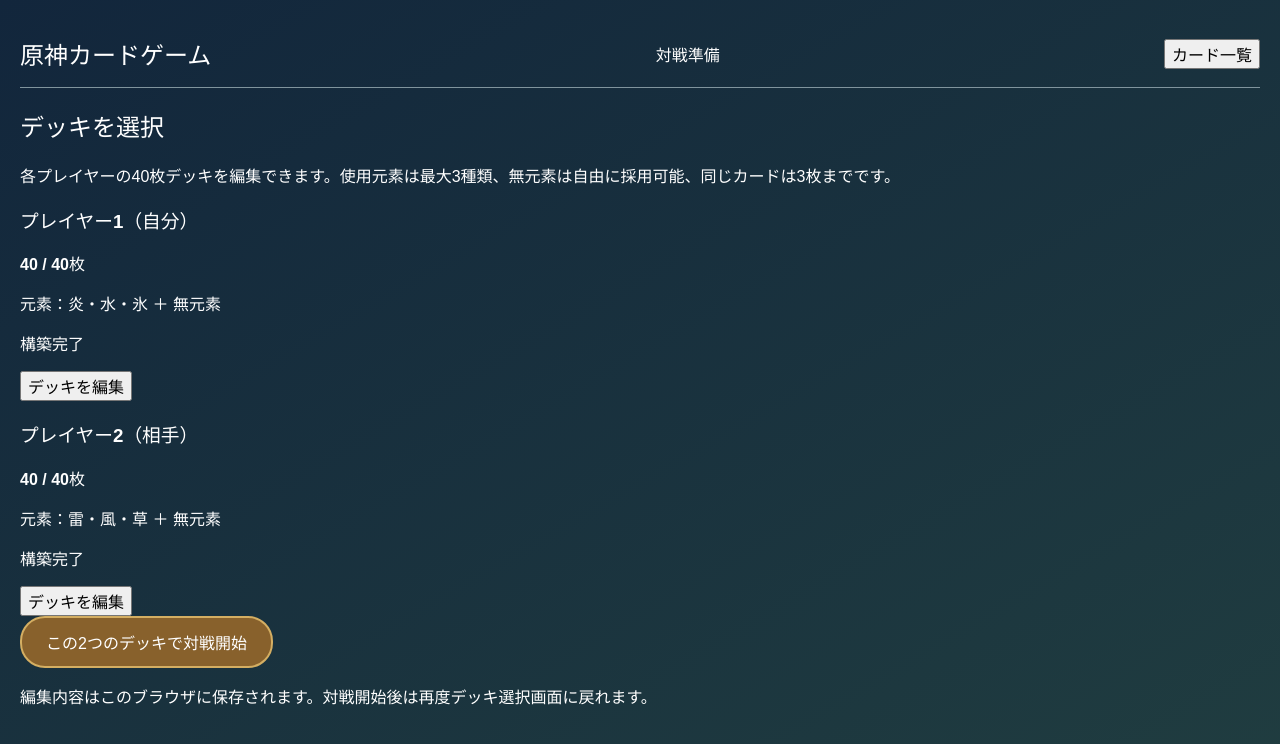
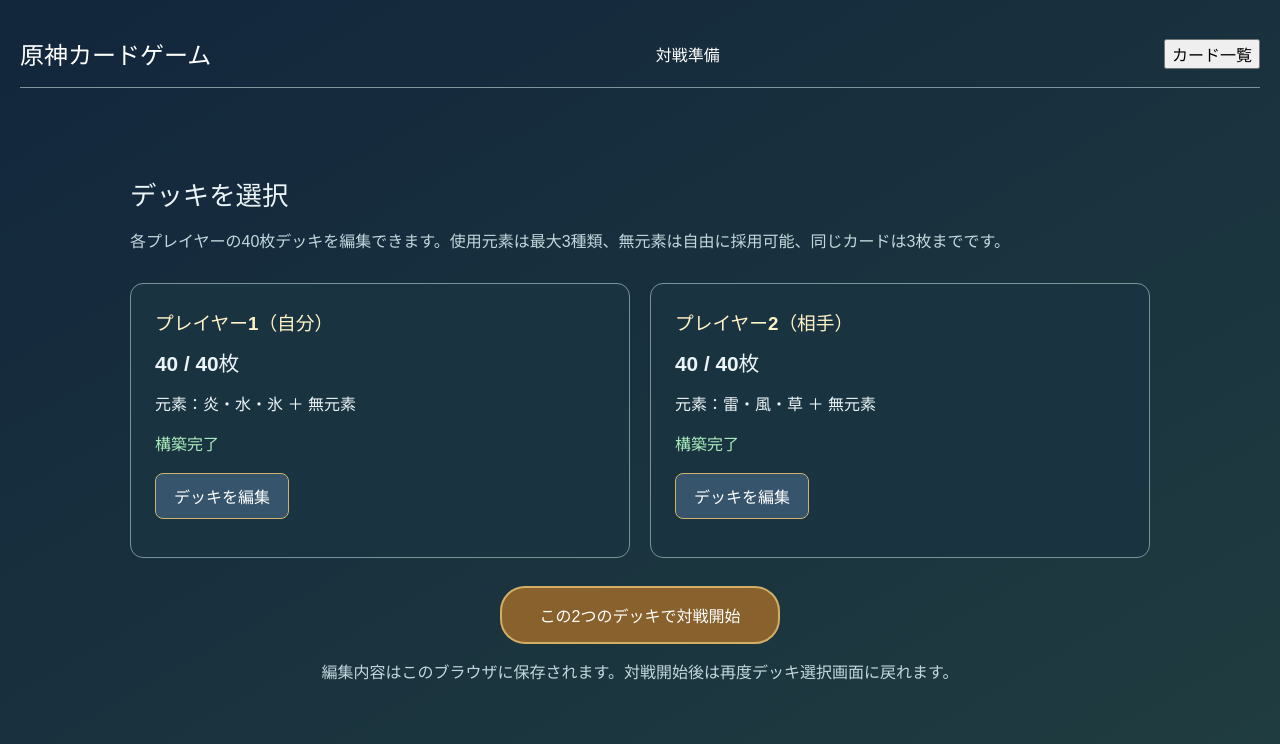
Before and after one commit to eggGX/genshinimpact_vers, a React (Vite) app: page / in a window 1280 px wide. Shown: the top 744 px of the page. Built offline with nearby package versions, Linux system fonts and the light colour scheme.

Commit message:
style: dedicated player deck selection screen

```diff
--- a/src/App.css
+++ b/src/App.css
@@ -240,3 +240,21 @@
   border: 2px solid #e3c67d;
   border-radius: 12px;
 }
+
+/* Player 1 / player 2 deck selection */
+.deck-setup{max-width:1020px;margin:40px auto;padding:24px;color:#ebf4f6}
+.deck-setup h2{font-size:1.65rem;margin-bottom:12px}
+.deck-setup>p{color:#c4d7dd;line-height:1.65}
+.deck-setup-grid{display:grid;grid-template-columns:repeat(2,minmax(0,1fr));gap:20px;margin:28px 0}
+.deck-setup-card{background:#1a3340;border:1px solid #78949b;border-radius:13px;padding:24px;min-height:225px}
+.deck-setup-card h3{margin:0 0 12px;color:#fff2c5}
+.deck-setup-card>strong{font-size:1.3rem}
+.deck-setup-card>p{line-height:1.5}
+.deck-setup-card button{border-radius:8px;background:#36546b;color:#fff;border:1px solid #d1b16d;padding:10px 18px;cursor:pointer}
+.deck-setup-card button:hover{background:#4c7188}
+.deck-setup-valid{color:#a9edbb}
+.deck-setup-warning{color:#ffd19b}
+.deck-start{display:block;margin:16px auto;padding:15px 38px!important}
+.deck-start:disabled{opacity:.4;cursor:not-allowed}
+.deck-setup-note{text-align:center}
+@media(max-width:670px){.deck-setup-grid{grid-template-columns:1fr}.deck-setup{padding:12px}}
```
